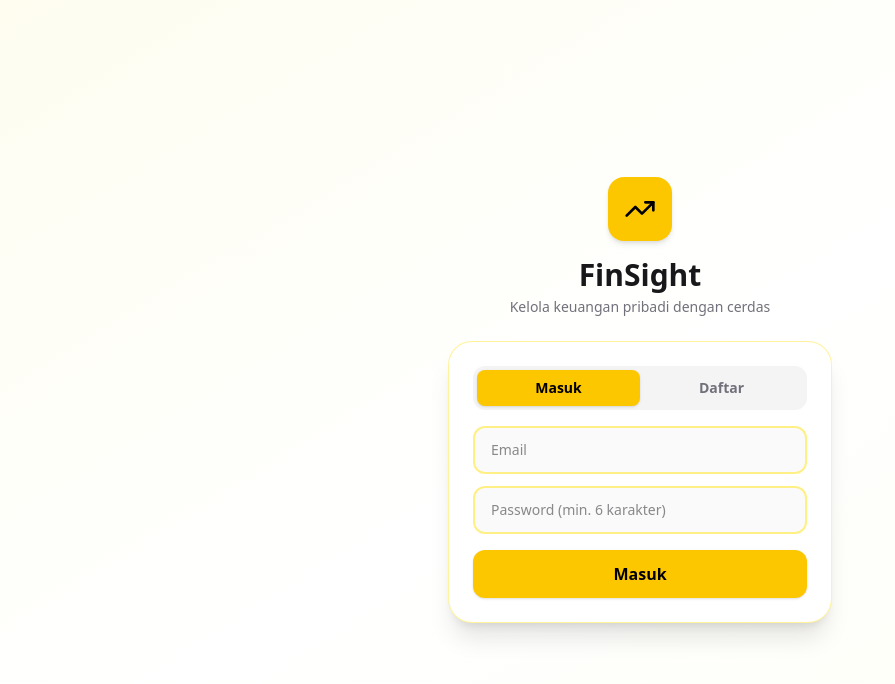
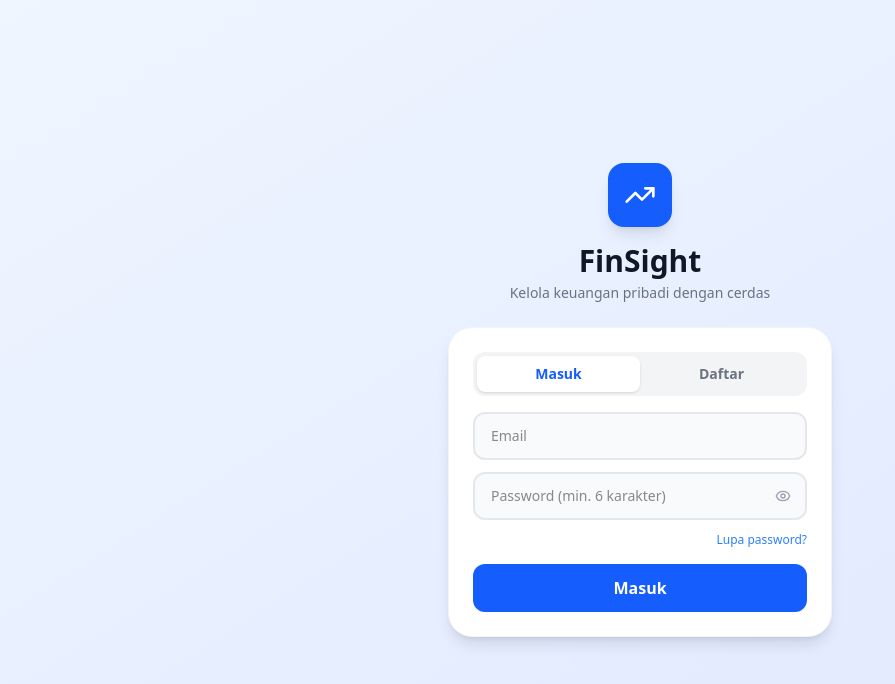
Before and after one commit to TonyKeys-dev/Finsight, a Next.js app: page /login in a window 1280 px wide. Shown: the top 684 px of the page, without its empty margins (0-895 px from the left). Built offline with nearby package versions, Linux system fonts and the light colour scheme; no server answers.

Commit message:
feat/reset password

```diff
--- a/app/login/page.tsx
+++ b/app/login/page.tsx
@@ -3,14 +3,18 @@ export const dynamic = 'force-dynamic'
 
 import { useState, useEffect } from 'react'
 import { useRouter } from 'next/navigation'
-import { signIn, signUp, getSession } from '@/lib/auth'
-import { Loader2, TrendingUp } from 'lucide-react'
+import { signIn, signUp, getSession, resetPassword } from '@/lib/auth'
+import { Loader2, TrendingUp, Eye, EyeOff, ArrowLeft } from 'lucide-react'
+
+type Tab = 'login' | 'register' | 'forgot'
 
 export default function LoginPage() {
   const router = useRouter()
-  const [tab, setTab] = useState<'login' | 'register'>('login')
+  const [tab, setTab] = useState<Tab>('login')
   const [email, setEmail] = useState('')
   const [password, setPassword] = useState('')
+  const [confirm, setConfirm] = useState('')
+  const [showPass, setShowPass] = useState(false)
   const [loading, setLoading] = useState(true)
   const [submitting, setSubmitting] = useState(false)
   const [error, setError] = useState<string | null>(null)
@@ -20,9 +24,30 @@ export default function LoginPage() {
     getSession().then((s) => { if (s) router.replace('/dashboard'); else setLoading(false) })
   }, [router])
 
+  const switchTab = (t: Tab) => {
+    setTab(t)
+    setPassword('')   // clear password setiap ganti tab
+    setConfirm('')
+    setError(null)
+    setSuccess(null)
+    setShowPass(false)
+  }
+
   const handleSubmit = async () => {
+    if (tab === 'forgot') {
+      if (!email) { setError('Masukkan email kamu.'); return }
+      setSubmitting(true); setError(null)
+      const { error: err } = await resetPassword(email)
+      setSubmitting(false)
+      if (err) { setError('Gagal mengirim email. Pastikan email terdaftar.'); return }
+      setSuccess('Link reset password sudah dikirim! Cek email kamu.')
+      return
+    }
+
     if (!email || !password) { setError('Email dan password wajib diisi.'); return }
     if (password.length < 6) { setError('Password minimal 6 karakter.'); return }
+    if (tab === 'register' && password !== confirm) { setError('Password tidak cocok.'); return }
+
     setSubmitting(true); setError(null); setSuccess(null)
 
     if (tab === 'login') {
@@ -34,59 +59,123 @@ export default function LoginPage() {
       const { error: err } = await signUp(email, password)
       setSubmitting(false)
       if (err) { setError(err); return }
-      setSuccess('Akun berhasil dibuat! Silakan masuk.')
-      setTab('login')
+      setSuccess('Akun berhasil dibuat!')
+      switchTab('login')  // switch ke login + clear password
     }
   }
 
   if (loading) return (
-    <div className="min-h-screen flex items-center justify-center bg-white dark:bg-black">
-      <Loader2 size={32} className="animate-spin text-yellow-500" />
+    <div className="min-h-screen flex items-center justify-center bg-gray-50 dark:bg-gray-950">
+      <Loader2 size={32} className="animate-spin text-blue-600" />
     </div>
   )
 
   return (
-    <main className="min-h-screen bg-gradient-to-br from-yellow-50/50 via-white to-amber-50/30 dark:from-black dark:via-zinc-950 dark:to-zinc-900 flex items-center justify-center px-4">
+    <main className="min-h-screen bg-gradient-to-br from-blue-50 to-indigo-100 dark:from-gray-950 dark:to-gray-900 flex items-center justify-center px-4">
       <div className="w-full max-w-sm flex flex-col gap-6">
         {/* Brand */}
         <div className="text-center">
-          <div className="w-16 h-16 bg-yellow-400 rounded-2xl flex items-center justify-center mx-auto mb-4 shadow-md">
-            <TrendingUp size={32} className="text-black" />
+          <div className="w-16 h-16 bg-blue-600 rounded-2xl flex items-center justify-center mx-auto mb-4 shadow-lg">
+            <TrendingUp size={32} className="text-white" />
           </div>
-          <h1 className="text-3xl font-black text-zinc-900 dark:text-white">FinSight</h1>
-          <p className="text-zinc-500 dark:text-zinc-400 text-sm mt-1">Kelola keuangan pribadi dengan cerdas</p>
+          <h1 className="text-3xl font-black text-gray-900 dark:text-white">FinSight</h1>
+          <p className="text-gray-500 dark:text-gray-400 text-sm mt-1">Kelola keuangan pribadi dengan cerdas</p>
         </div>
 
         {/* Card */}
-        <div className="bg-white dark:bg-zinc-900 rounded-3xl shadow-xl border border-yellow-200/80 dark:border-zinc-800 p-6 flex flex-col gap-4">
-          {/* Tabs */}
-          <div className="flex bg-zinc-100 dark:bg-zinc-800/80 rounded-xl p-1">
-            {(['login','register'] as const).map((t) => (
-              <button key={t} onClick={() => { setTab(t); setError(null); setSuccess(null) }}
-                className={`flex-1 py-2 text-sm font-bold rounded-lg transition-all ${tab === t ? 'bg-yellow-400 text-black shadow-sm dark:bg-yellow-400 dark:text-black' : 'text-zinc-500 dark:text-zinc-400 hover:text-zinc-900 dark:hover:text-zinc-200'}`}>
+        <div className="bg-white dark:bg-gray-900 rounded-3xl shadow-lg border border-gray-100 dark:border-gray-800 p-6 flex flex-col gap-4">
+
+          {/* Forgot password view */}
+          {tab === 'forgot' ? (
+            <>
+              <div className="flex items-center gap-2">
+                <button onClick={() => switchTab('login')} className="text-gray-400 hover:text-gray-600 dark:hover:text-gray-200 transition-colors">
+                  <ArrowLeft size={20} />
+                </button>
+                <h2 className="font-bold text-gray-900 dark:text-white">Lupa Password</h2>
+              </div>
+              <p className="text-sm text-gray-500 dark:text-gray-400">
+                Masukkan email kamu dan kami akan kirimkan link untuk reset password.
+              </p>
+              <input type="email" inputMode="email" value={email}
+                onChange={e => setEmail(e.target.value)}
+                onKeyDown={e => e.key === 'Enter' && handleSubmit()}
+                placeholder="Email kamu"
+                className="w-full px-4 py-3 text-sm bg-gray-50 dark:bg-gray-800 border-2 border-gray-200 dark:border-gray-700 rounded-xl focus:border-blue-500 focus:outline-none dark:text-white transition-colors" />
+              {error && <p className="text-red-500 text-sm text-center">{error}</p>}
+              {success && <p className="text-green-500 text-sm text-center">{success}</p>}
+              <button onClick={handleSubmit} disabled={submitting}
+                className="w-full bg-blue-600 hover:bg-blue-700 disabled:bg-gray-300 dark:disabled:bg-gray-700 text-white font-bold py-3 rounded-xl transition-colors flex items-center justify-center gap-2">
+                {submitting ? <><Loader2 size={18} className="animate-spin" />Mengirim...</> : 'Kirim Link Reset'}
+              </button>
+            </>
+          ) : (
+            <>
+              {/* Login / Register tabs */}
+              <div className="flex bg-gray-100 dark:bg-gray-800 rounded-xl p-1">
+                {(['login', 'register'] as const).map((t) => (
+                  <button key={t} onClick={() => switchTab(t)}
+                    className={`flex-1 py-2 text-sm font-semibold rounded-lg transition-all ${tab === t ? 'bg-white dark:bg-gray-700 text-blue-600 dark:text-blue-400 shadow-sm' : 'text-gray-500 dark:text-gray-400'}`}>
                     {t === 'login' ? 'Masuk' : 'Daftar'}
                   </button>
                 ))}
               </div>
 
               <div className="flex flex-col gap-3">
-            <input type="email" inputMode="email" value={email} onChange={e => setEmail(e.target.value)}
+                <input type="email" inputMode="email" value={email}
+                  onChange={e => setEmail(e.target.value)}
                   onKeyDown={e => e.key === 'Enter' && handleSubmit()}
                   placeholder="Email"
-              className="w-full px-4 py-3 text-sm bg-zinc-50 dark:bg-zinc-800/80 border-2 border-yellow-200 dark:border-zinc-700 rounded-xl focus:border-yellow-400 focus:outline-none dark:text-white transition-colors" />
-            <input type="password" value={password} onChange={e => setPassword(e.target.value)}
-              onKeyDown={e => e.key === 'Enter' && handleSubmit()}
+                  className="w-full px-4 py-3 text-sm bg-gray-50 dark:bg-gray-800 border-2 border-gray-200 dark:border-gray-700 rounded-xl focus:border-blue-500 focus:outline-none dark:text-white transition-colors" />
+
+                {/* Password with show/hide */}
+                <div className="relative">
+                  <input
+                    type={showPass ? 'text' : 'password'}
+                    value={password}
+                    onChange={e => setPassword(e.target.value)}
+                    onKeyDown={e => e.key === 'Enter' && tab === 'login' && handleSubmit()}
                     placeholder="Password (min. 6 karakter)"
-              className="w-full px-4 py-3 text-sm bg-zinc-50 dark:bg-zinc-800/80 border-2 border-yellow-200 dark:border-zinc-700 rounded-xl focus:border-yellow-400 focus:outline-none dark:text-white transition-colors" />
+                    className="w-full px-4 py-3 pr-12 text-sm bg-gray-50 dark:bg-gray-800 border-2 border-gray-200 dark:border-gray-700 rounded-xl focus:border-blue-500 focus:outline-none dark:text-white transition-colors"
+                  />
+                  <button onClick={() => setShowPass(!showPass)}
+                    className="absolute right-4 top-1/2 -translate-y-1/2 text-gray-400 hover:text-gray-600 dark:hover:text-gray-200">
+                    {showPass ? <EyeOff size={16} /> : <Eye size={16} />}
+                  </button>
                 </div>
 
-          {error && <p className="text-rose-500 text-sm font-medium text-center">{error}</p>}
-          {success && <p className="text-emerald-600 dark:text-emerald-400 text-sm font-medium text-center">{success}</p>}
+                {/* Confirm password for register */}
+                {tab === 'register' && (
+                  <input
+                    type={showPass ? 'text' : 'password'}
+                    value={confirm}
+                    onChange={e => setConfirm(e.target.value)}
+                    onKeyDown={e => e.key === 'Enter' && handleSubmit()}
+                    placeholder="Konfirmasi password"
+                    className="w-full px-4 py-3 text-sm bg-gray-50 dark:bg-gray-800 border-2 border-gray-200 dark:border-gray-700 rounded-xl focus:border-blue-500 focus:outline-none dark:text-white transition-colors"
+                  />
+                )}
+              </div>
+
+              {/* Forgot password link */}
+              {tab === 'login' && (
+                <button onClick={() => switchTab('forgot')}
+                  className="text-xs text-blue-500 hover:text-blue-700 dark:text-blue-400 text-right -mt-1 transition-colors">
+                  Lupa password?
+                </button>
+              )}
+
+              {error && <p className="text-red-500 text-sm text-center">{error}</p>}
+              {success && <p className="text-green-500 text-sm text-center">{success}</p>}
 
               <button onClick={handleSubmit} disabled={submitting}
-            className="w-full bg-yellow-400 hover:bg-yellow-500 disabled:bg-zinc-200 dark:disabled:bg-zinc-800 disabled:text-zinc-400 text-black font-bold text-base py-3 rounded-xl transition-colors flex items-center justify-center gap-2 shadow-sm">
-            {submitting ? <><Loader2 size={18} className="animate-spin text-black" />Memproses...</> : (tab === 'login' ? 'Masuk' : 'Buat Akun')}
+                className="w-full bg-blue-600 hover:bg-blue-700 disabled:bg-gray-300 dark:disabled:bg-gray-700 text-white font-bold text-base py-3 rounded-xl transition-colors flex items-center justify-center gap-2">
+                {submitting
+                  ? <><Loader2 size={18} className="animate-spin" />Memproses...</>
+                  : tab === 'login' ? 'Masuk' : 'Buat Akun'}
               </button>
+            </>
+          )}
         </div>
       </div>
     </main>
--- /dev/null
+++ b/app/reset password/page.tsx
@@ -0,0 +1,93 @@
+'use client'
+export const dynamic = 'force-dynamic'
+
+import { useState, useEffect } from 'react'
+import { useRouter } from 'next/navigation'
+import { supabase } from '@/lib/supabase'
+import { TrendingUp, Loader2, Eye, EyeOff } from 'lucide-react'
+
+export default function ResetPasswordPage() {
+  const router = useRouter()
+  const [password, setPassword] = useState('')
+  const [confirm, setConfirm] = useState('')
+  const [show, setShow] = useState(false)
+  const [loading, setLoading] = useState(false)
+  const [error, setError] = useState<string | null>(null)
+  const [success, setSuccess] = useState(false)
+  const [ready, setReady] = useState(false)
+
+  useEffect(() => {
+    // Supabase injects session from URL hash after redirect
+    supabase.auth.onAuthStateChange((event) => {
+      if (event === 'PASSWORD_RECOVERY') setReady(true)
+    })
+  }, [])
+
+  const handleReset = async () => {
+    if (!password) { setError('Masukkan password baru.'); return }
+    if (password.length < 6) { setError('Password minimal 6 karakter.'); return }
+    if (password !== confirm) { setError('Password tidak cocok.'); return }
+    setLoading(true); setError(null)
+    const { error: err } = await supabase.auth.updateUser({ password })
+    setLoading(false)
+    if (err) { setError('Gagal reset password. Coba minta link baru.'); return }
+    setSuccess(true)
+    setTimeout(() => router.replace('/login'), 2500)
+  }
+
+  return (
+    <main className="min-h-screen bg-gradient-to-br from-blue-50 to-indigo-100 dark:from-gray-950 dark:to-gray-900 flex items-center justify-center px-4">
+      <div className="w-full max-w-sm flex flex-col gap-6">
+        <div className="text-center">
+          <div className="w-16 h-16 bg-blue-600 rounded-2xl flex items-center justify-center mx-auto mb-4 shadow-lg">
+            <TrendingUp size={32} className="text-white" />
+          </div>
+          <h1 className="text-2xl font-black text-gray-900 dark:text-white">Reset Password</h1>
+          <p className="text-gray-500 dark:text-gray-400 text-sm mt-1">Masukkan password baru kamu</p>
+        </div>
+
+        <div className="bg-white dark:bg-gray-900 rounded-3xl shadow-lg border border-gray-100 dark:border-gray-800 p-6 flex flex-col gap-4">
+          {success ? (
+            <div className="text-center py-4">
+              <p className="text-green-500 font-semibold">Password berhasil direset! 🎉</p>
+              <p className="text-gray-400 text-sm mt-1">Mengalihkan ke halaman login...</p>
+            </div>
+          ) : !ready ? (
+            <div className="text-center py-4">
+              <Loader2 size={24} className="animate-spin text-blue-600 mx-auto mb-2" />
+              <p className="text-gray-400 text-sm">Memverifikasi link reset...</p>
+            </div>
+          ) : (
+            <>
+              <div className="relative">
+                <input
+                  type={show ? 'text' : 'password'}
+                  value={password}
+                  onChange={e => setPassword(e.target.value)}
+                  placeholder="Password baru (min. 6 karakter)"
+                  className="w-full px-4 py-3 pr-12 text-sm bg-gray-50 dark:bg-gray-800 border-2 border-gray-200 dark:border-gray-700 rounded-xl focus:border-blue-500 focus:outline-none dark:text-white transition-colors"
+                />
+                <button onClick={() => setShow(!show)} className="absolute right-4 top-1/2 -translate-y-1/2 text-gray-400">
+                  {show ? <EyeOff size={16} /> : <Eye size={16} />}
+                </button>
+              </div>
+              <input
+                type={show ? 'text' : 'password'}
+                value={confirm}
+                onChange={e => setConfirm(e.target.value)}
+                onKeyDown={e => e.key === 'Enter' && handleReset()}
+                placeholder="Konfirmasi password baru"
+                className="w-full px-4 py-3 text-sm bg-gray-50 dark:bg-gray-800 border-2 border-gray-200 dark:border-gray-700 rounded-xl focus:border-blue-500 focus:outline-none dark:text-white transition-colors"
+              />
+              {error && <p className="text-red-500 text-sm text-center">{error}</p>}
+              <button onClick={handleReset} disabled={loading}
+                className="w-full bg-blue-600 hover:bg-blue-700 disabled:bg-gray-300 dark:disabled:bg-gray-700 text-white font-bold py-3 rounded-xl transition-colors flex items-center justify-center gap-2">
+                {loading ? <><Loader2 size={18} className="animate-spin" />Menyimpan...</> : 'Simpan Password Baru'}
+              </button>
+            </>
+          )}
+        </div>
+      </div>
+    </main>
+  )
+}
```
Also changed, not shown: lib/auth.ts (+8 -0 lines). Lines whose indentation alone changed are shown as unchanged.
